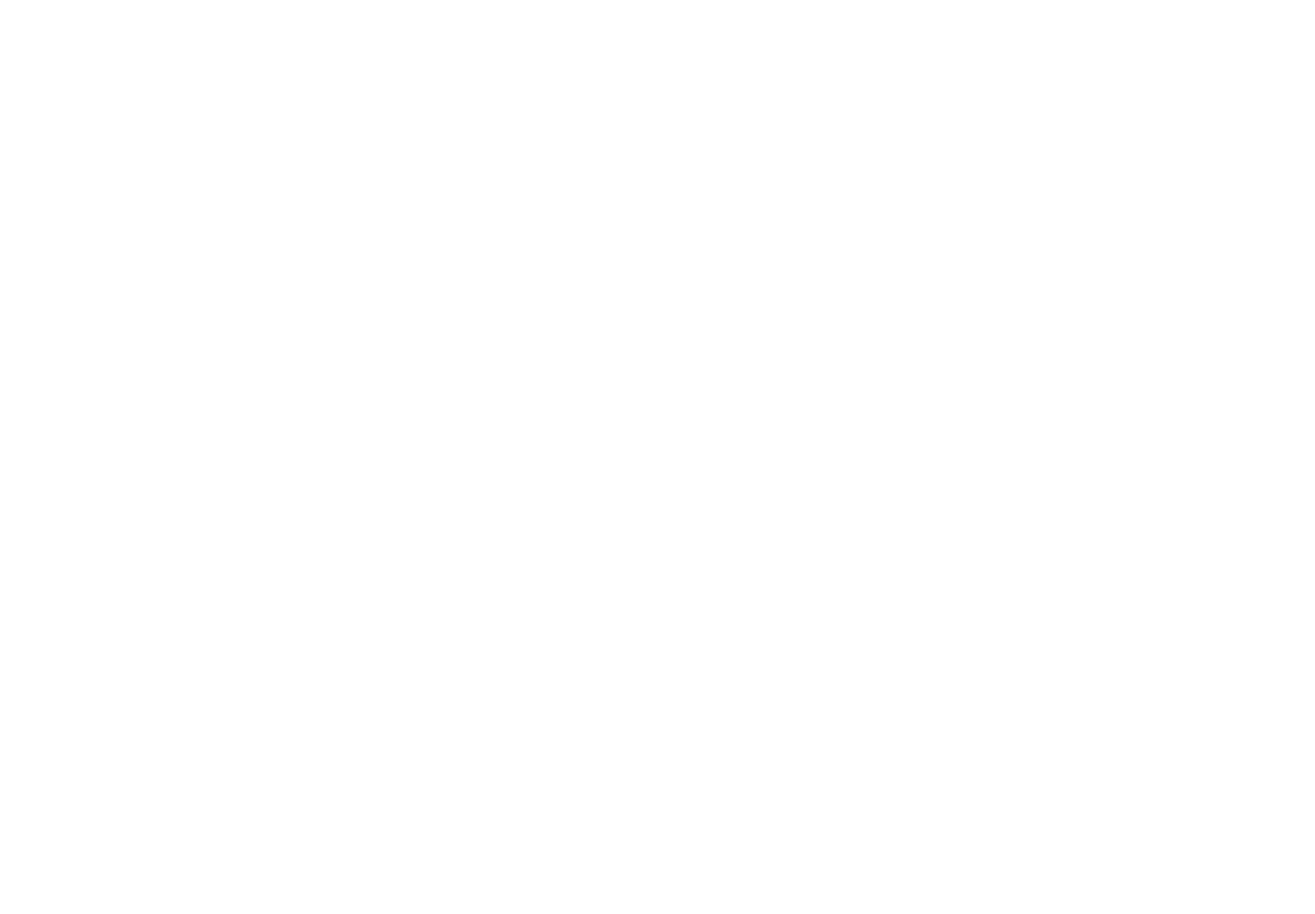
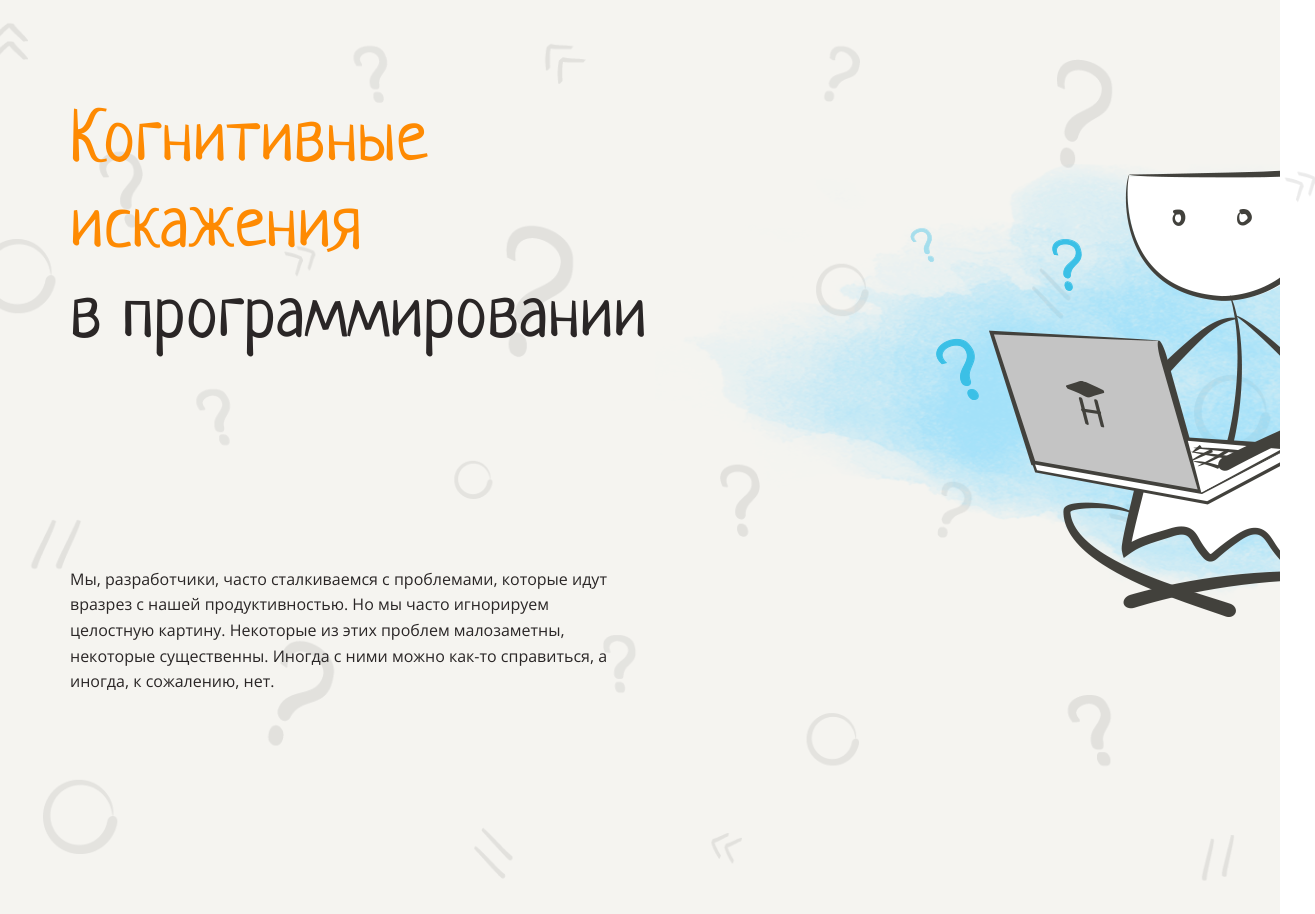
Before and after one commit to irnbru-ys/layout-designer-project-58, a website: page src/index.html in a window 1280 px wide. Shown: the whole page, 1315 px wide, since content can reach past the window. Before the commit the page ends 800 px from the top, so only its background shows below. Drawn offline with Linux system fonts and the light colour scheme.

Commit message:
layout header and lint

```diff
--- a/package.json
+++ b/package.json
@@ -18,5 +18,8 @@
     "surge": "^0.23.1"
   },
   "author": "Nikita Mikhaylov",
-  "license": "ISC"
+  "license": "ISC",
+  "dependencies": {
+    "Surge": "npm:surge@^0.23.1"
+  }
 }
--- a/src/index.html
+++ b/src/index.html
@@ -5,20 +5,50 @@
     <meta name="viewport" content="width=device-width, initial-scale=1.0" />
     <meta http-equiv="X-UA-Compatible" content="ie=edge" />
     <title>layout-designer-project-58 irnbru</title>
-
     <link rel="stylesheet" href="styles/style.css" />
   </head>
   <body>
-    <header></header>
-    <main>
-        <section></section>
-        <section></section>
-        <section></section>
-        <section></section>
-        <section></section>
-        <section></section>
-        <section></section>
-    </main>
-    <footer></footer>
+    <header class="cd-programming bg">
+      <div class="container">
+        <div class="left-part inline-block">
+          <h1 class="posrel">
+            <span class="color-main"
+              >Когнитивные<br />
+              искажения</span
+            >
+            <span class="posabs">в программировании</span>
+          </h1>
+
+          <p>
+            Мы, разработчики, часто сталкиваемся с проблемами, которые идут
+            вразрез с нашей продуктивностью. Но мы часто игнорируем целостную
+            картину. Некоторые из этих проблем малозаметны, некоторые
+            существенны. Иногда с ними можно как-то справиться, а иногда, к
+            сожалению, нет.
+          </p>
+        </div>
+
+        <div class="right-part">
+          <img
+            class="cd-programming-img-rp"
+            src="image/main.png"
+            alt="image"
+          />
+          <div class="rp-text">
+            <p>
+              Вместе они формируют что-то вроде замкнутого цикла, и это может
+              привести к длительной потере продуктивности, багам и бесконечному
+              разочарованию.
+            </p>
+            <p>
+              Если мы сможем минимизировать воздействие одного или нескольких из
+              этих факторов, то сможем сломать и цикл, а остатки нейтрализовать.
+            </p>
+          </div>
+          <a class="cd-programming-link" href="#">подробнее</a>
+        </div>
+      </div>
+    </header>
+    <main></main>
   </body>
 </html>
--- a/src/styles/style.css
+++ b/src/styles/style.css
@@ -8,42 +8,158 @@
 Полупрозрачный тёмный: #908d8b
 Коричневый: #b09a81
 Синий: #1085c5 */
+
+:root {
+  --color-white: #fff;
+  --color-white-translucent: #d7ccc0;
+  --color-light: #f5f4f0;
+  --color-main: #fe8a02;
+  --color-main-dark: #42413c;
+  --color-dark: #2a2626;
+  --color-dark-translucent: #908d8b;
+  --color-brown: #b09a81;
+  --color-blue: #1085c5;
+}
+
 * {
   box-sizing: border-box;
 }
+
 @font-face {
-  font-family: "Necha";
-  src: url(../fonts/Neucha-Regular.ttf);
+  font-family: Neucha;
+  src: url("../fonts/Neucha-Regular.ttf");
 }
 
 @font-face {
-  font-family: "OpenSans-Regular";
-  src: url(../fonts/OpenSans-VariableFont_wdth\,wght.ttf);
-}
-body {
-  font-family: "OpenSans-Regular", sans-serif;
-
-
-
-font-size: 16px;
-line-height: 1.6em;
-color: #2A2626;
-}
-section {
-  text-align: center;
-  margin: 100px 0;
-  width: 1110px;
+  font-family: "Open Sans";
+  src: url("../fonts/OpenSans-VariableFont_wdth,wght.ttf");
 }
 
-h1, h2, h3, h4, h5, h6 {
+body {
+  margin: 0;
+  padding: 0;
+
+  color: var(--color-dark);
+  font-size: 16px;
+  font-family: "Open Sans", Arial, Helvetica, sans-serif;
+  line-height: 1.6em;
+}
+
+.container {
+  width: 1140px;
+  margin: 0 auto;
+  padding: 100px 0;
+}
+
+.cd-programming {
+  height: 914px;
+  overflow: hidden;
+}
+
+.bg {
+  background-color: var(--color-light);
+}
+
+.bg::before {
+  position: absolute;
+  left: 50%;
+
+  width: 1350px;
+  height: 914px;
+
+  background: url("../image/background.png") center/cover no-repeat;
+  transform: translateX(-50%);
+  opacity: 0.1;
+
+  content: "";
+}
+
+h1,
+h2,
+h3,
+h4 {
+  margin: 0;
+  padding: 0;
+
+  font-weight: 400;
+  font-family: Neucha, cursive;
   line-height: 1.2em;
 }
+
 h1 {
   font-size: 72px;
 }
+
 h2 {
   font-size: 60px;
 }
+
 h3 {
   font-size: 34px;
 }
+
+p {
+  margin-top: 0;
+  padding-top: 0;
+}
+
+.color-main {
+  color: var(--color-main);
+}
+
+.inline-block {
+  display: inline-block;
+
+  max-width: 555px;
+}
+
+.inline-block:not(:last-child) {
+  margin-right: 30px;
+}
+
+.right-part {
+  position: relative;
+
+  float: right;
+
+  width: 555px;
+}
+
+.programming-img-rp {
+  position: absolute;
+  top: -38px;
+  right: -238px;
+
+  height: 525px;
+}
+
+.posrel {
+  position: relative;
+
+  margin-bottom: 294px;
+}
+
+.posabs {
+  position: absolute;
+  top: 176px;
+  left: 0;
+  z-index: 1;
+
+  width: 110%;
+}
+
+.rp-text {
+  margin-bottom: 40px;
+  padding-top: 465px;
+}
+
+.cd-programming-link {
+  padding: 12px 24px;
+
+  color: var(--color-white);
+  font-weight: 700;
+  text-transform: uppercase;
+  text-decoration: none;
+
+  background-color: var(--color-main);
+}
```
Also changed, not shown: src/image/1.png (added), src/image/2.png (added), src/image/3.png (added), src/image/4.png (added), src/image/5.png (added), src/image/background.png (added), src/image/main.png (added), src/image/send.svg (added), 8 other files. Lines whose indentation alone changed are shown as unchanged.
